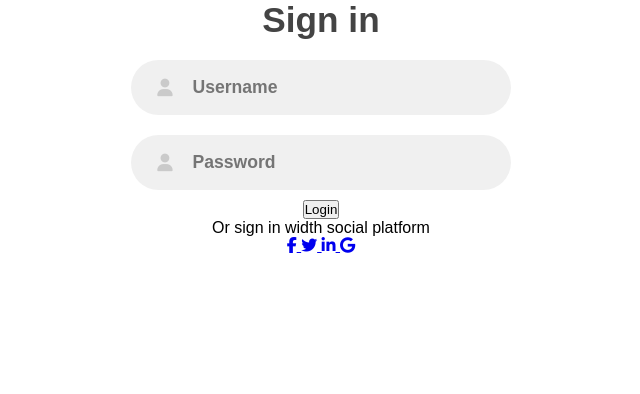
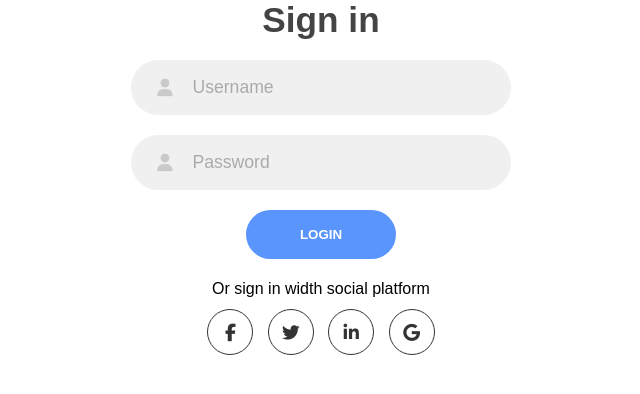
Before and after one commit to Danico-mfala/Sign-In-and-Sign-Up, a plain HTML site: page login and singup.html in a window 1280 px wide. Shown: the whole page, without its empty margins (319-959 px from the left). Drawn offline with Linux system fonts and the light colour scheme.

Commit message:
Step one done

```diff
--- a/Styles/style.css
+++ b/Styles/style.css
@@ -60,3 +60,45 @@ form{
     font-size: 1.1rem;
     color: #333;
 }
+.input-field input::placeholder{
+    color: #aaa;
+    font-weight: 500;
+}
+.btn{
+    width: 150px;
+    height: 49px;
+    border: none;
+    outline:none;
+    border-radius: 49px;
+    cursor: pointer;
+    background-color: #5995fd;
+    color: #fff;
+    text-transform: uppercase;
+    font-weight: 600;
+    margin: 10px 0;
+    transition: .5s;
+}
+.btn:hover{
+    background-color: #4d84e2;
+}
+.social-text{
+    padding: .7rem 0;
+    font-size: 1rem;
+}.social-media{
+    display: flex;
+    justify-content: center;
+}
+.social-icon{
+    height: 46px;
+    width: 46px;
+    border: 1px solid #333;
+    margin: 0 0.45rem;
+    display: flex;
+    justify-content: center;
+    align-items: center;
+    text-decoration: none;
+    color: #333;
+    font-size: 1.1rem;
+    border-radius: 50%;
+    transition: 0.3s;
+}
```
